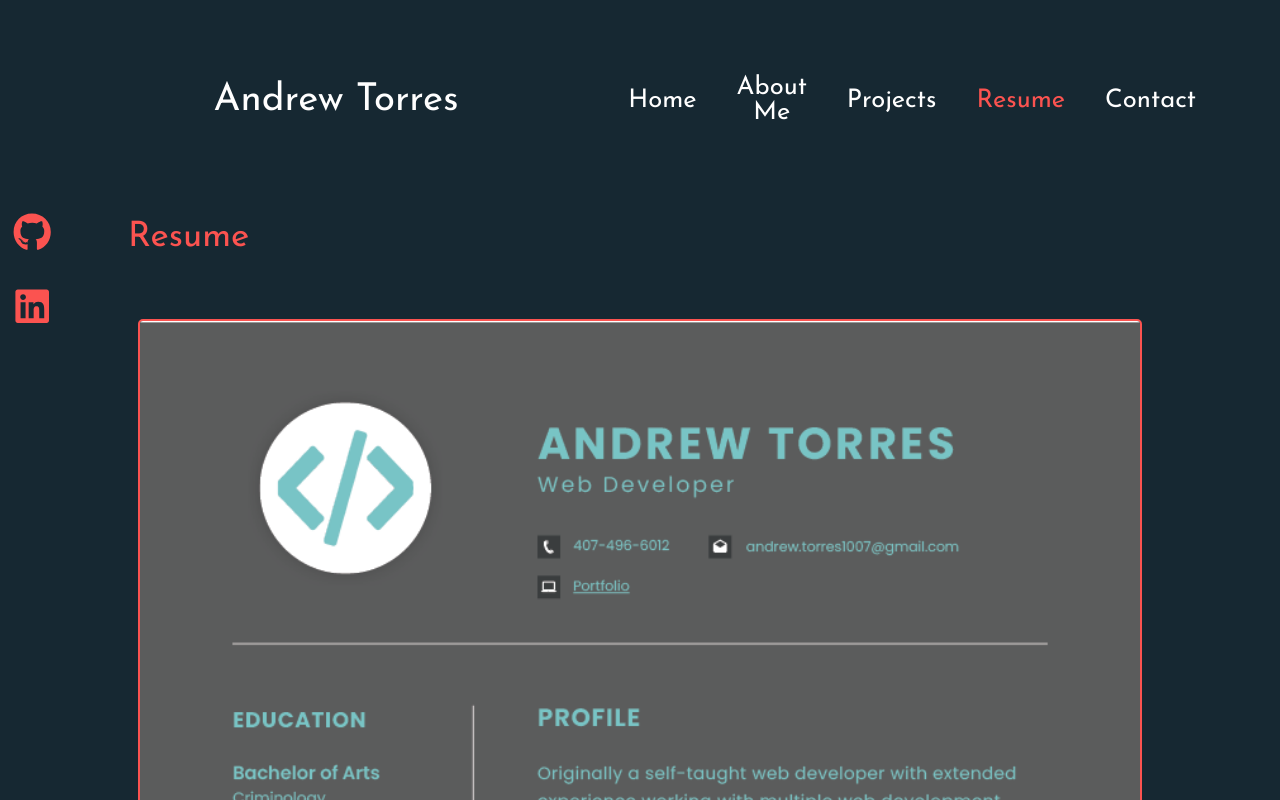
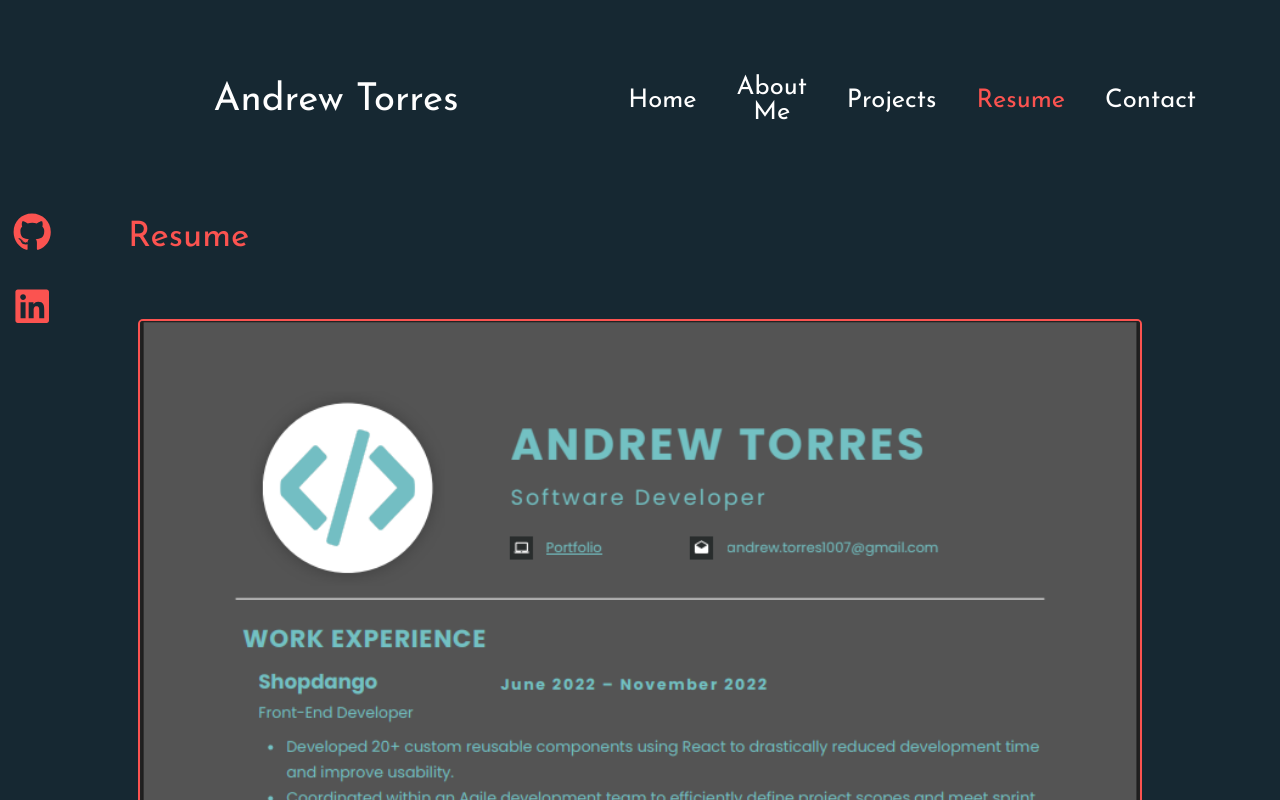
Before and after one commit to atorres1007/Portfolio-Andrew-Torres, a React (Create React App) app: page /resume in a window 1280 px wide. Shown: the top 800 px of the page. Built offline with nearby package versions, Linux system fonts and the light colour scheme.

Commit message:
Updated Resume Photo

```diff
--- a/src/pages/homePage.js
+++ b/src/pages/homePage.js
@@ -8,7 +8,7 @@ export default function HomePage () {
 
             <div className="logo">
                 <h1>Andrew Torres</h1>
-                <span>Web Developer</span>
+                <span>Software Developer</span>
             </div>
 
         </div>
--- a/src/pages/resumePage.js
+++ b/src/pages/resumePage.js
@@ -3,7 +3,7 @@ export default function ResumePage () {
         <>
         <span className="page-title">Resume</span>
         <div className="resume">
-           <img src="/images/ResumePhoto.png" alt="resume"/>
+           <img src="/images/Resume2026.PNG" alt="resume"/>
         </div>
         </>
     )
```
Also changed, not shown: public/images/Resume2026.PNG (added).
